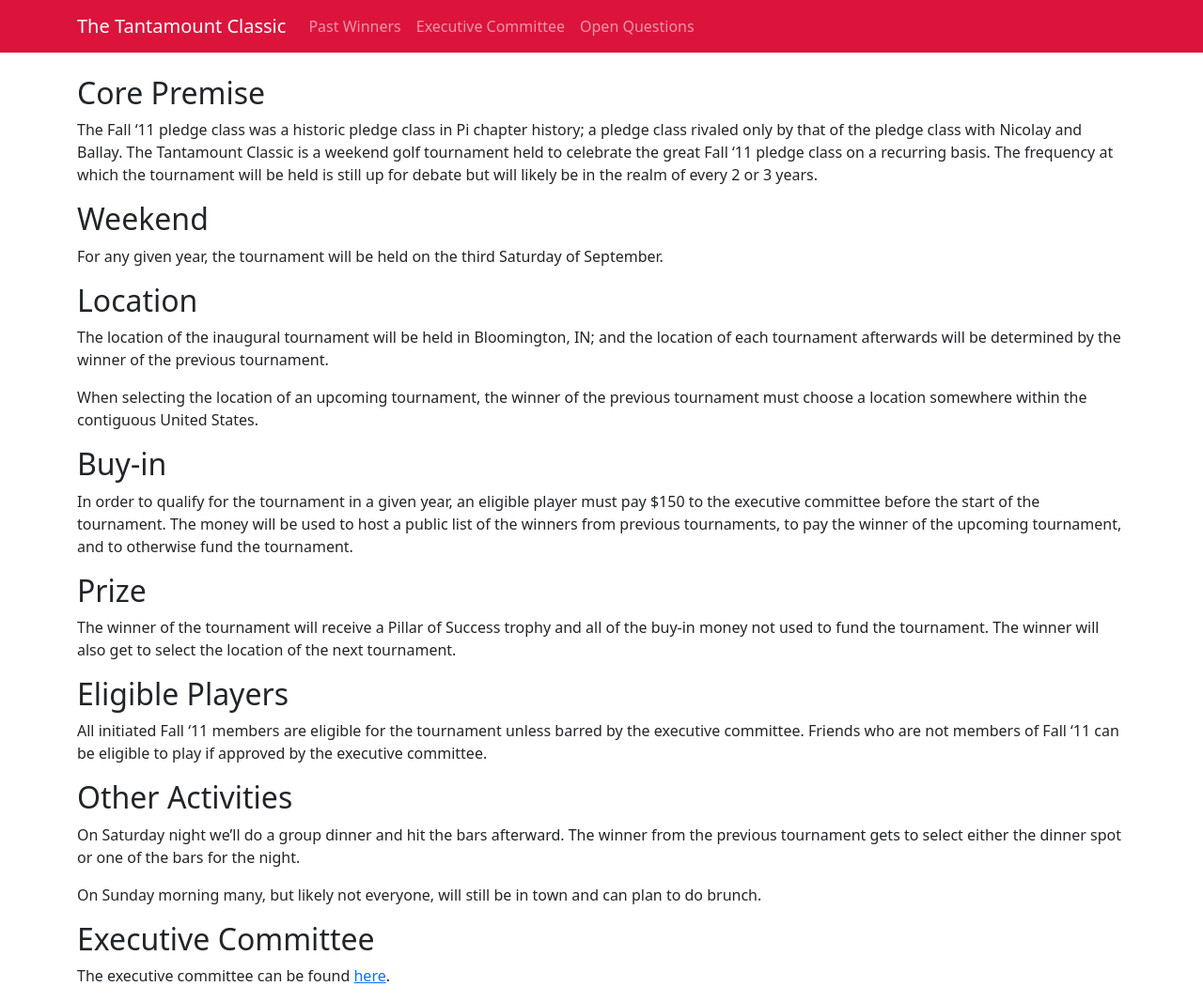
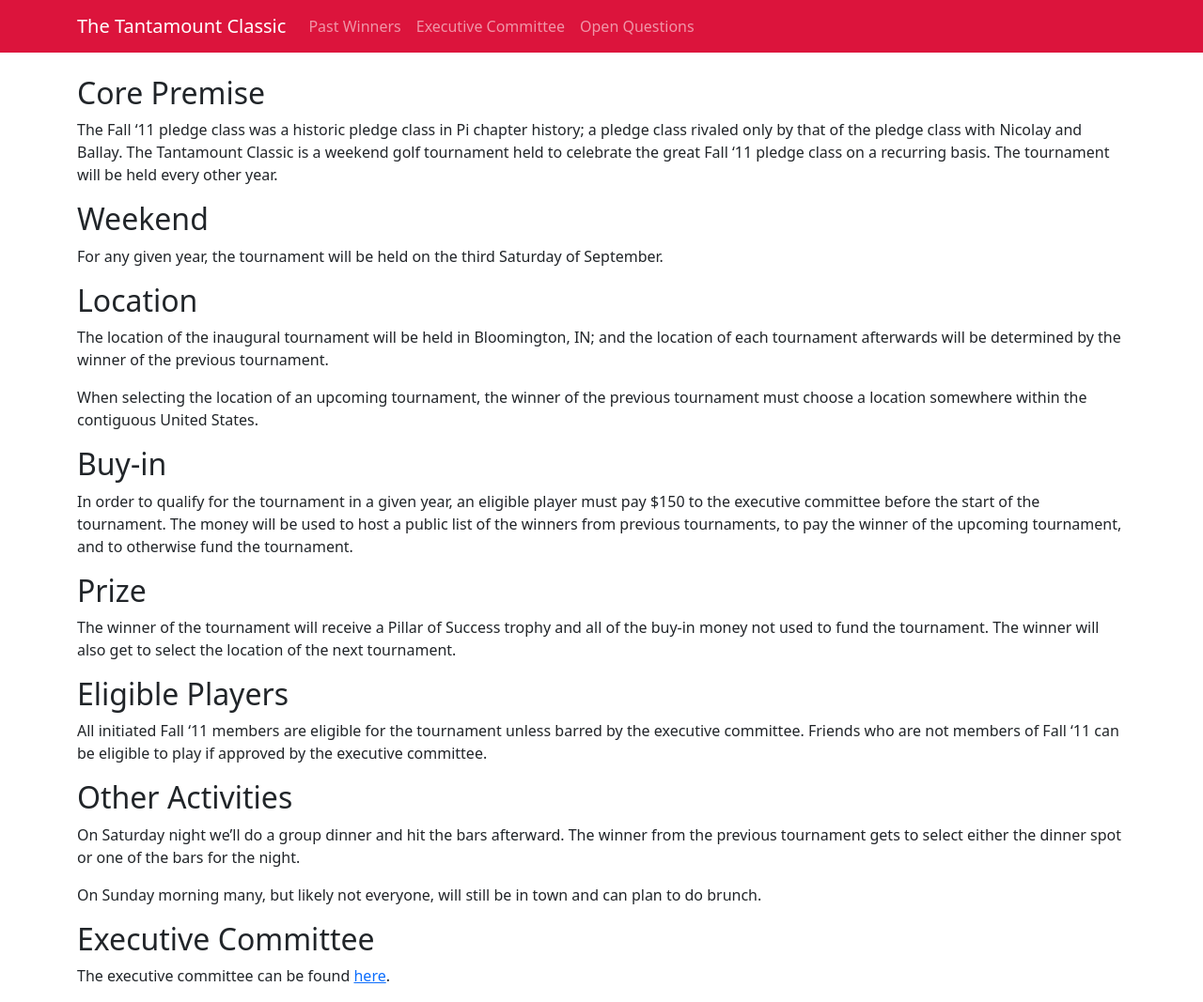
Before and after one commit to tantamount-classic/tantamount-classic.github.io, a Jekyll site: the page built from index.markdown, in a window 1280 px wide. Shown: the whole page at 94% size. Built offline with Jekyll 4.4.1, drawn with Linux system fonts in a browser that asks for light colours; nearby versions of some CDN libraries.

Commit message:
Specify frequency of tournament

```diff
--- a/index.markdown
+++ b/index.markdown
@@ -13,9 +13,7 @@ history; a pledge class rivaled only by that of the pledge class with
 Nicolay and Ballay.
 The Tantamount Classic is a weekend golf tournament held to celebrate
 the great Fall '11 pledge class on a recurring basis.
-The frequency at which the tournament
-will be held is still up for debate but will likely be in the realm of
-every 2 or 3 years.
+The tournament will be held every other year.
 
 ## Weekend
 
```
